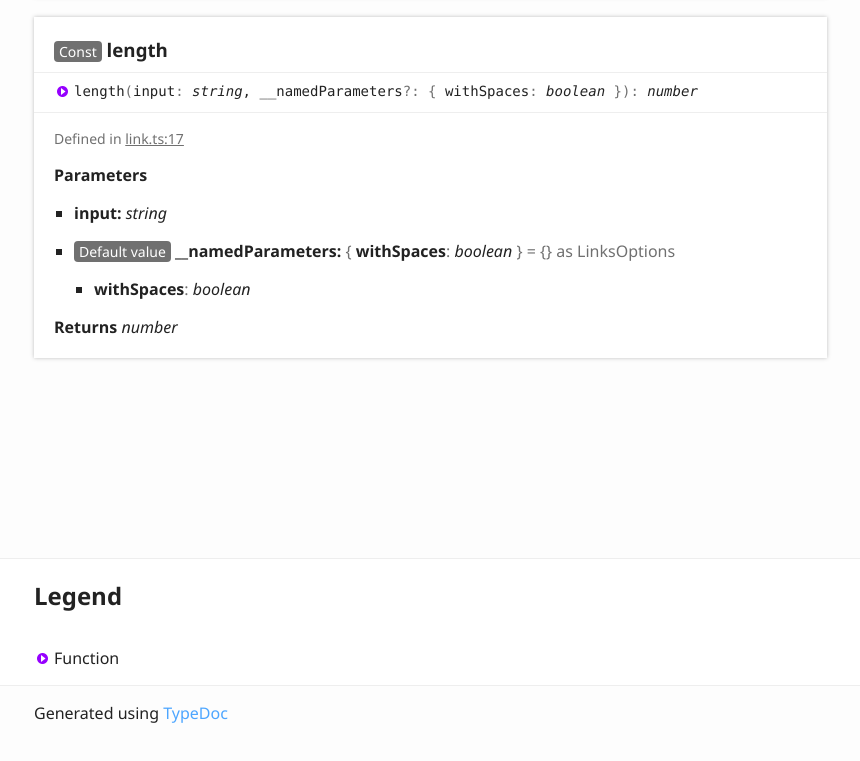
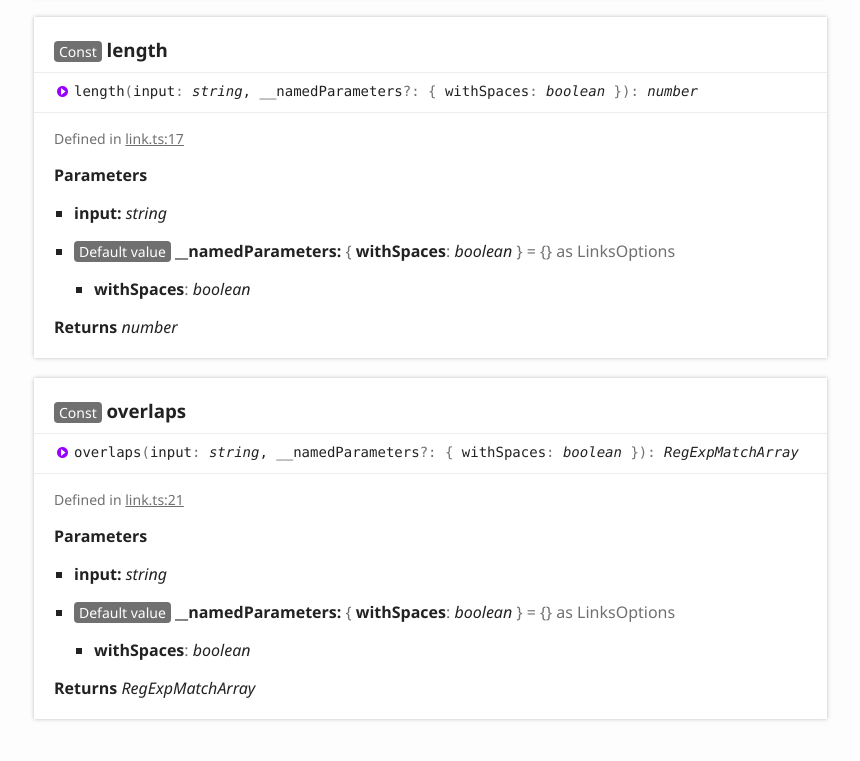
Before and after one commit to Satont/text-utils, a website: page docs/modules/_link_.html in a window 1280 px wide. Shown: the part 815-1576 px from the top of the page, without its empty margins (6-866 px from the left). Before the commit the page ends 1555 px from the top, so only its background shows below. Drawn offline with Linux system fonts and the light colour scheme.

Commit message:
Add overlaps method to links

```diff
--- a/docs/modules/_link_.html
+++ b/docs/modules/_link_.html
@@ -73,6 +73,7 @@
 							<ul class="tsd-index-list">
 								<li class="tsd-kind-function tsd-parent-kind-module"><a href="_link_.html#includes" class="tsd-kind-icon">includes</a></li>
 								<li class="tsd-kind-function tsd-parent-kind-module"><a href="_link_.html#length" class="tsd-kind-icon">length</a></li>
+								<li class="tsd-kind-function tsd-parent-kind-module"><a href="_link_.html#overlaps" class="tsd-kind-icon">overlaps</a></li>
 							</ul>
 						</section>
 					</div>
@@ -90,7 +91,7 @@
 						<li class="tsd-description">
 							<aside class="tsd-sources">
 								<ul>
-									<li>Defined in <a href="https://github.com/Satont/text-utils/blob/ff2558b/src/utils/link.ts#L13">link.ts:13</a></li>
+									<li>Defined in <a href="https://github.com/Satont/text-utils/blob/160e5b6/src/utils/link.ts#L13">link.ts:13</a></li>
 								</ul>
 							</aside>
 							<h4 class="tsd-parameters-title">Parameters</h4>
@@ -121,7 +122,7 @@
 						<li class="tsd-description">
 							<aside class="tsd-sources">
 								<ul>
-									<li>Defined in <a href="https://github.com/Satont/text-utils/blob/ff2558b/src/utils/link.ts#L17">link.ts:17</a></li>
+									<li>Defined in <a href="https://github.com/Satont/text-utils/blob/160e5b6/src/utils/link.ts#L17">link.ts:17</a></li>
 								</ul>
 							</aside>
 							<h4 class="tsd-parameters-title">Parameters</h4>
@@ -139,6 +140,37 @@
 								</li>
 							</ul>
 							<h4 class="tsd-returns-title">Returns <span class="tsd-signature-type">number</span></h4>
+						</li>
+					</ul>
+				</section>
+				<section class="tsd-panel tsd-member tsd-kind-function tsd-parent-kind-module">
+					<a name="overlaps" class="tsd-anchor"></a>
+					<h3><span class="tsd-flag ts-flagConst">Const</span> overlaps</h3>
+					<ul class="tsd-signatures tsd-kind-function tsd-parent-kind-module">
+						<li class="tsd-signature tsd-kind-icon">overlaps<span class="tsd-signature-symbol">(</span>input<span class="tsd-signature-symbol">: </span><span class="tsd-signature-type">string</span>, __namedParameters<span class="tsd-signature-symbol">?: </span><span class="tsd-signature-symbol">{ </span>withSpaces<span class="tsd-signature-symbol">: </span><span class="tsd-signature-type">boolean</span><span class="tsd-signature-symbol"> }</span><span class="tsd-signature-symbol">)</span><span class="tsd-signature-symbol">: </span><span class="tsd-signature-type">RegExpMatchArray</span></li>
+					</ul>
+					<ul class="tsd-descriptions">
+						<li class="tsd-description">
+							<aside class="tsd-sources">
+								<ul>
+									<li>Defined in <a href="https://github.com/Satont/text-utils/blob/160e5b6/src/utils/link.ts#L21">link.ts:21</a></li>
+								</ul>
+							</aside>
+							<h4 class="tsd-parameters-title">Parameters</h4>
+							<ul class="tsd-parameters">
+								<li>
+									<h5>input: <span class="tsd-signature-type">string</span></h5>
+								</li>
+								<li>
+									<h5><span class="tsd-flag ts-flagDefault value">Default value</span> __namedParameters: <span class="tsd-signature-symbol">{ </span>withSpaces<span class="tsd-signature-symbol">: </span><span class="tsd-signature-type">boolean</span><span class="tsd-signature-symbol"> }</span><span class="tsd-signature-symbol"> = {} as LinksOptions</span></h5>
+									<ul class="tsd-parameters">
+										<li class="tsd-parameter">
+											<h5>with<wbr>Spaces<span class="tsd-signature-symbol">: </span><span class="tsd-signature-type">boolean</span></h5>
+										</li>
+									</ul>
+								</li>
+							</ul>
+							<h4 class="tsd-returns-title">Returns <span class="tsd-signature-type">RegExpMatchArray</span></h4>
 						</li>
 					</ul>
 				</section>
@@ -169,6 +201,9 @@
 					<li class=" tsd-kind-function tsd-parent-kind-module">
 						<a href="_link_.html#length" class="tsd-kind-icon">length</a>
 					</li>
+					<li class=" tsd-kind-function tsd-parent-kind-module">
+						<a href="_link_.html#overlaps" class="tsd-kind-icon">overlaps</a>
+					</li>
 				</ul>
 			</nav>
 		</div>
--- a/src/utils/link.ts
+++ b/src/utils/link.ts
@@ -17,3 +17,7 @@ export const includes = (input: string, { withSpaces = false } = {} as LinksOpti
 export const length = (input: string, { withSpaces = false } = {} as LinksOptions): number => {
   return (input.match(regulars[withSpaces ? 0 : 1]) || []).length
 }
+
+export const overlaps = (input: string, { withSpaces = false } = {} as LinksOptions): RegExpMatchArray => {
+  return input.match(regulars[withSpaces ? 0 : 1])
+}
```
Also changed, not shown: docs/assets/js/search.json (+1 -1 lines), docs/modules/_caps_.html (+2 -2 lines), docs/modules/_includesoneof_.html (+1 -1 lines), tests/link.test.ts (+23 -0 lines).
